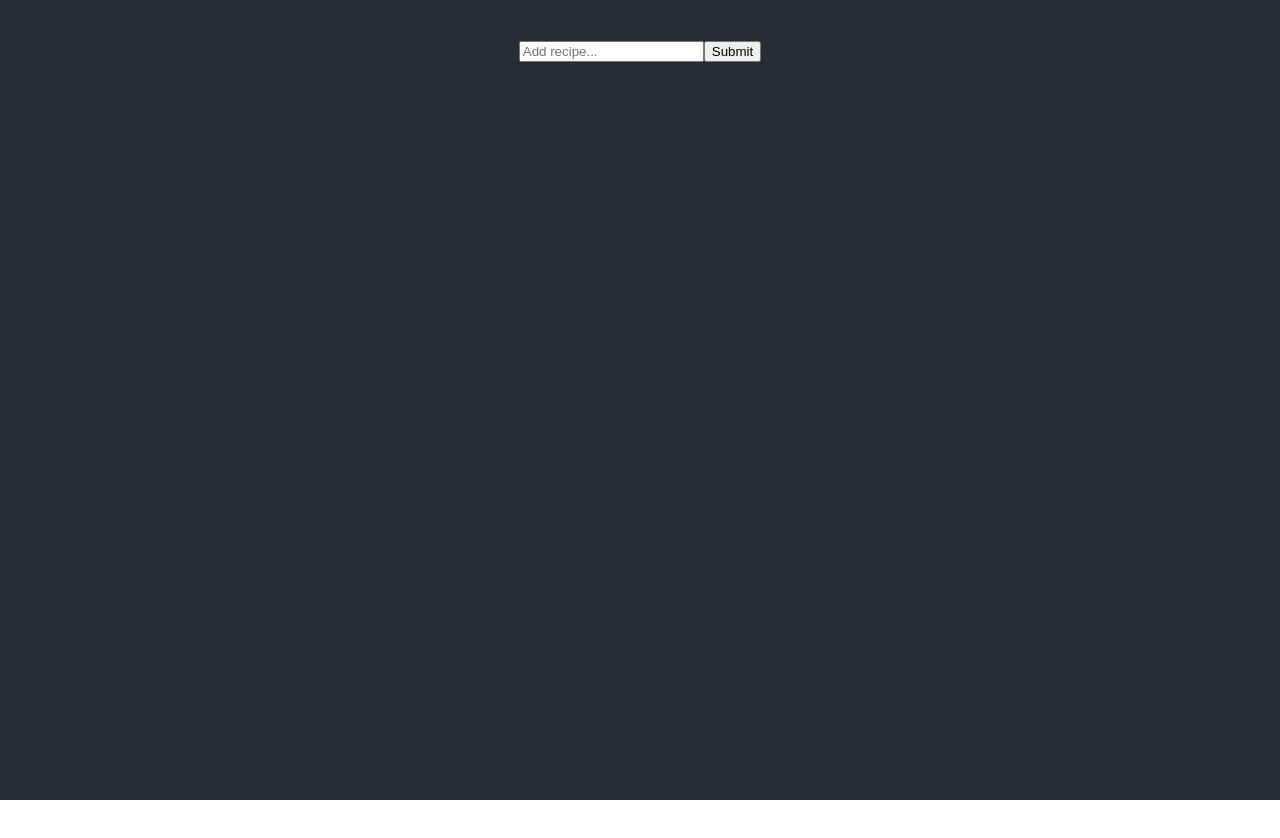
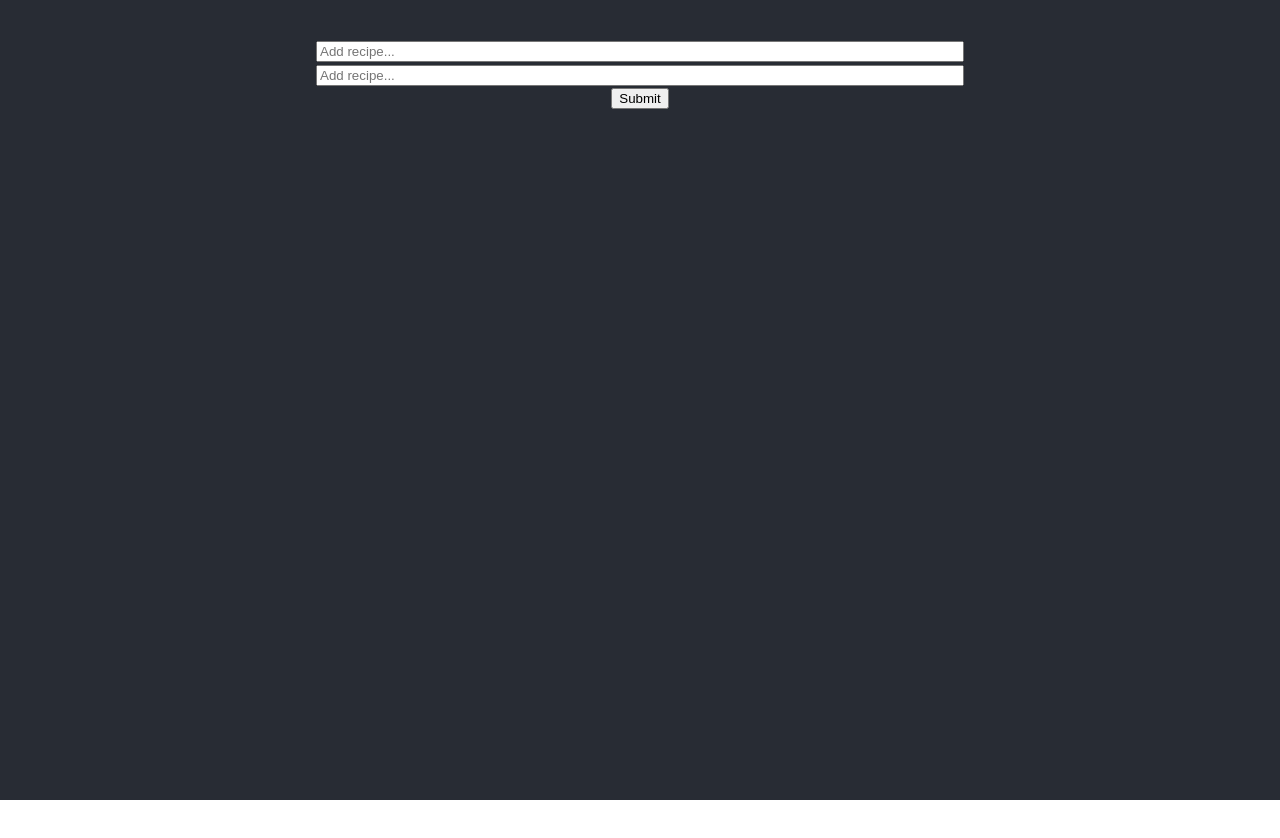
Before and after one commit to danielazheleva/mealplanner, a React (Create React App) app in the folder frontend/: page / in a window 1280 px wide. Built offline with nearby package versions, Linux system fonts and the light colour scheme.

Commit message:
pass multiple recipes from FE

```diff
--- a/frontend/src/components/Homepage.jsx
+++ b/frontend/src/components/Homepage.jsx
@@ -1,43 +1,41 @@
-import React from "react"
+import React, { useEffect, useRef } from "react";
 import InputRecipe from "./InputRecipe"
 import ScrapedRecipe from "../models/models"
+import ShoppingList from "./ShoppingList"
 import RecipeCard from "./RecipeCard";
 import Grid from '@mui/material/Grid';
 
 const axios = require('axios').default;
 
-interface HomepageState {
-    recipes: string[];
-    scrapedRecipes: ScrapedRecipe[];
-}
-class Homepage extends React.Component<any, HomepageState> {
+const Homepage = (props) => {
+    const [urlsToScrape, setUrl] = React.useState([]);
+    const [scrapedRecipes, setScraped] = React.useState([]);
+    const prevAmount = useRef({ urlsToScrape }).current;
 
-    state = {
-        recipes: [],
-        scrapedRecipes: []
-    }
-
-    componentDidUpdate(prevProps, prevState) {
-        if(prevState.recipes !== this.state.recipes) {
-            console.log("Recipes have been updated - triggering scraping")
-            this.scrapeRecipe(this.state.recipes)
+    useEffect(() => {
+        if(prevAmount.urlsToScrape !== urlsToScrape) {
+            console.log("URLs have been updated - triggering scraping")
+            scrapeRecipe(urlsToScrape)
           }
-        console.log(this.state)
-    }
+        return () => {
+            prevAmount.scrapedRecipes = scrapedRecipes;
+        };
+    }, [urlsToScrape]);
 
     /**
-    * Funciton to add new recipe URLs input into the state
+    * Adds all urls to the urlsToScrape state variable.
     */
-    addRecipe = url => {
-        this.setState ({
-            recipes: [url]
+    function addRecipe(url) {
+        Object.entries(url).map(([key,value],i) => {
+            setUrl(urlsToScrape => [...urlsToScrape, value])
         })
     }
 
     /**
     * Funciton to scrape recipes which are in the state
     */
-    scrapeRecipe = urls => {
+    function scrapeRecipe(urls) {
+        console.log(`Urls to scrape are: ${urlsToScrape}`)
         urls.forEach(url => {
             const detail = { url: url}
             console.log(`scraping url ${url}`)
@@ -49,30 +47,28 @@ class Homepage extends React.Component<any, HomepageState> {
                             url: url,
                             title: result.name,
                             nutrition: result.nutrition,
-                            servings: result.recipeYield
+                            servings: result.recipeYield,
+                            ingredients: result.ingredients
                         }
-                        this.setState({
-                            scrapedRecipes: [recipe]
-                        })
+                        setScraped(scrapedRecipes => [...scrapedRecipes, recipe])
                     }
                 )
         });
     }
 
-    render() {
         return (
             <div className="container">
                 <div className="inner">
-                    <InputRecipe addRecipeToProps={this.addRecipe}></InputRecipe>
+                    <InputRecipe addRecipeToProps={addRecipe}></InputRecipe>
                 </div>
                 <div className="inner">
                 {
-                    (this.state.scrapedRecipes) ?
+                    (scrapedRecipes) ?
                     (
                         <Grid container style={{padding: "50px"}} spacing={{ xs: 2, md: 3 }} columns={{ xs: 4, sm: 8, md: 12 }}>
 
                                 {
-                                    this.state.scrapedRecipes.map(function(recipe, i){
+                                    scrapedRecipes.map(function(recipe, i){
                                         const cards = []
                                         for(var j=0; j<recipe.servings; j++){
                                             cards.push(
@@ -87,9 +83,16 @@ class Homepage extends React.Component<any, HomepageState> {
                         </Grid>) : null
                 }
                 </div>
+                <div className="inner">
+                    {
+                        (scrapedRecipes) ?
+                        (
+                            <ShoppingList recipes={scrapedRecipes}></ShoppingList>
+                        ) : null
+                    }
+                </div>
             </div>
         )
-    }
 }
 
 export default Homepage
--- a/frontend/src/components/InputRecipe.jsx
+++ b/frontend/src/components/InputRecipe.jsx
@@ -1,20 +1,21 @@
 import React from "react"
 
 const InputRecipe = (props) => {
-    const [url, setUrls] = React.useState({url: ""});
+    const [urls, setUrls] = React.useState({});
 
     function onChange(e) {
         setUrls({
+            ...urls,
             [e.target.name]: e.target.value,
         })
     }
 
     function handleSubmit(e) {
         e.preventDefault()
-        if(url.url.trim()) {
-            props.addRecipeToProps(url.url);
+        if(urls) {
+            props.addRecipeToProps(urls);
             setUrls({
-                url: ""
+                urls: []
             })
         } else {
             alert("Input recipe")
@@ -23,15 +24,31 @@ const InputRecipe = (props) => {
 
     return (
         <form onSubmit={handleSubmit} className="form-container">
+            <div className='container'>
+                <div className='row'>
                     <input
                         type="text"
                         className="input-text"
                         placeholder="Add recipe..."
-                value={url.url}
-                name="url"
+                        value={urls.url1}
+                        name="url1"
                         onChange={onChange}
+                        style={{width: "50%", margin: "0.1%"}}
                     />
-            <button className="input-submit">Submit</button>
+                </div>
+                <div className='row'>
+                    <input
+                        type="text"
+                        className="input-text"
+                        placeholder="Add recipe..."
+                        value={urls.url2}
+                        name="url2"
+                        onChange={onChange}
+                        style={{width: "50%", margin: "0.1%"}}
+                    />
+                </div>
+            </div>
+            <button type="submit" className="input-submit">Submit</button>
         </form>
     )
 }
--- /dev/null
+++ b/frontend/src/components/ShoppingList.jsx
@@ -0,0 +1,11 @@
+// import React from "react"
+
+const ShoppingList = (props) => {
+    return (
+        <div>
+            {console.log(props.recipes)}
+        </div>
+    )
+}
+
+export default ShoppingList
--- a/frontend/src/models/models.jsx
+++ b/frontend/src/models/models.jsx
@@ -11,6 +11,7 @@ class ScrapedRecipe {
     title: string
     nutrition: Nutrients | null
     servings: number
+    ingredients: []
 }
 
 export default ScrapedRecipe
```
Also changed, not shown: frontend/src/components/Test.jsx (deleted, +0 -25 lines). Lines whose indentation alone changed are shown as unchanged.
